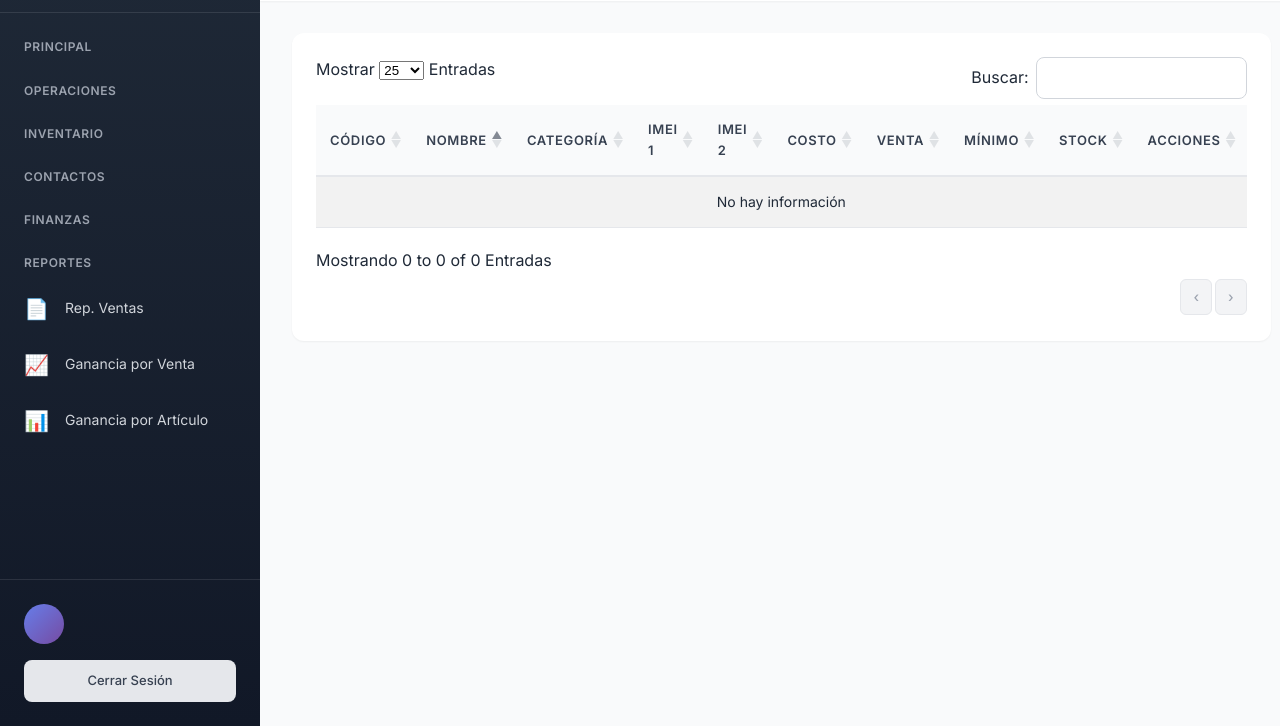
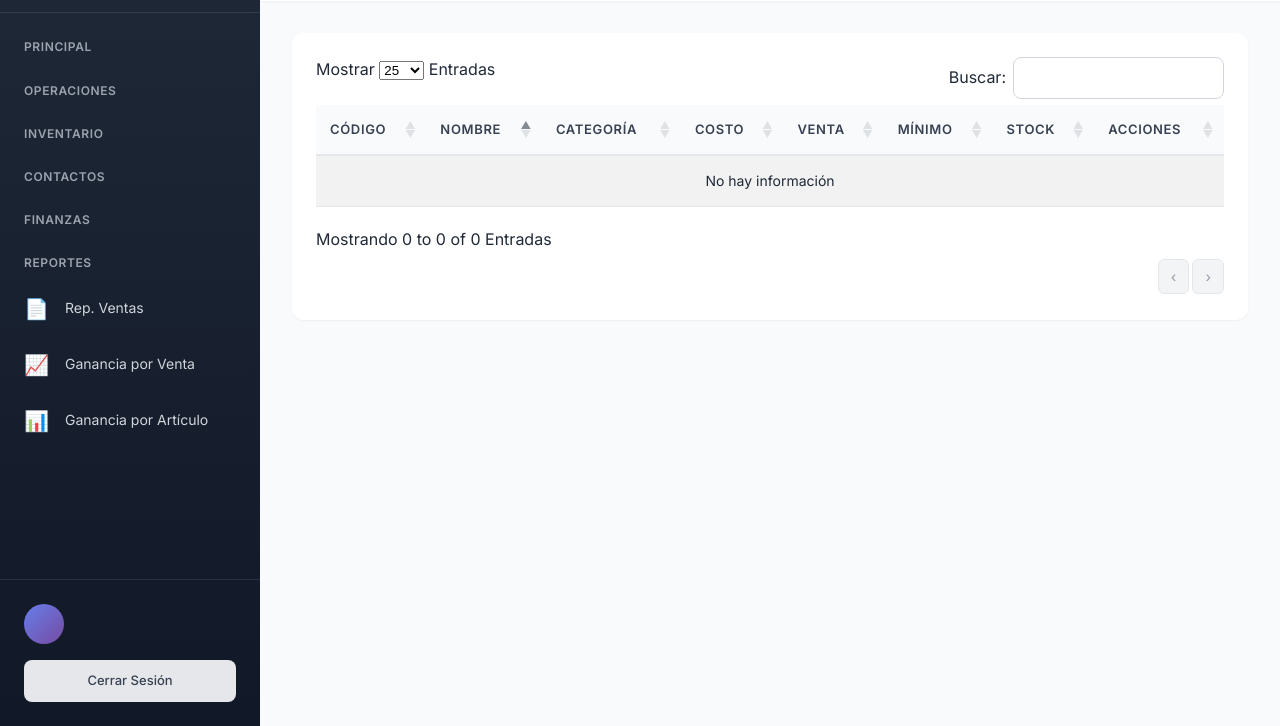
Before and after one commit to JoseloAguilera/venta2026, a CodeIgniter 4 app: the page made by app/Views/products/index.php in a window 1280 px wide. Shown: the part 74-800 px from the top of the page. Run offline with PHP 8.4 and a stand-in for CodeIgniter, Linux system fonts and the light colour scheme; the template is opened without the code that fills it, so the values that code supplies are empty; some libraries are stand-ins or nearby versions.

Commit message:
Auto stash before merge of "main" and "origin/main"

```diff
--- a/app/Views/products/index.php
+++ b/app/Views/products/index.php
@@ -49,8 +49,6 @@ helper('permission');
                                     <th>Código</th>
                                     <th>Nombre</th>
                                     <th>Categoría</th>
-                                    <th>IMEI 1</th>
-                                    <th>IMEI 2</th>
                                     <th>Costo</th>
                                     <th>Venta</th>
                                     <th>Mínimo</th>
@@ -67,8 +65,6 @@ helper('permission');
                                             <td><code><?= esc($product['code']) ?></code></td>
                                             <td><strong><?= esc($product['name']) ?></strong></td>
                                             <td><?= esc($product['category_name']) ?></td>
-                                            <td class="small"><?= esc($product['imei1'] ?? '-') ?></td>
-                                            <td class="small"><?= esc($product['imei2'] ?? '-') ?></td>
                                             <td class="text-muted">$<?= number_format($product['cost_price'] ?? 0, 2) ?></td>
                                             <td class="text-primary font-weight-bold">
                                                 $<?= number_format($product['price'], 2) ?></td>
```
Also changed, not shown: assets/logo--.png (added), assets/logo.png.
